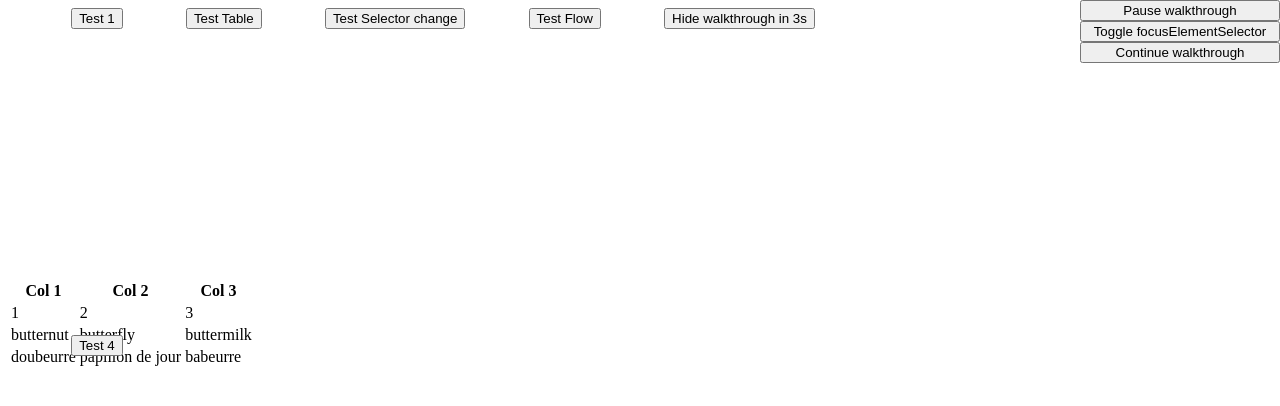
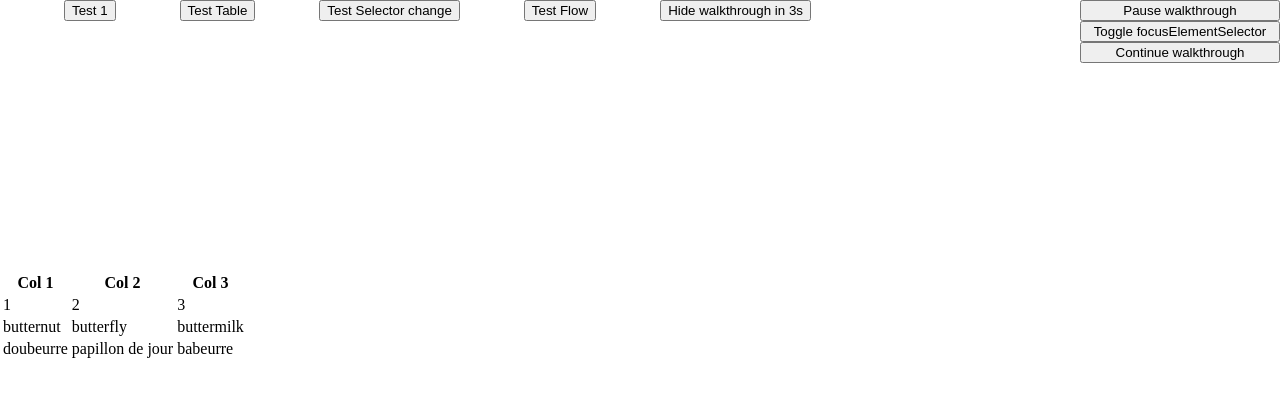
Before and after one commit to Harvest-Dev/ng-walkthrough, an Angular app: page / in a window 1280 px wide. Shown: the top 406 px of the page. Built offline with nearby package versions, Linux system fonts and the light colour scheme; what angular-walkthrough would draw is missing.

Commit message:
fix css rendering

```diff
--- a/src/app/app.component.css
+++ b/src/app/app.component.scss
@@ -1,13 +1,3 @@
-/deep/ {
-    html,
-    body {
-        height: 100%;
-        width: 100%;
-        padding: 0;
-        margin: 0;
-    }
-}
-
 .avalaible {
     position: fixed;
     top: 0;
--- a/src/app/app.component.ts
+++ b/src/app/app.component.ts
@@ -9,7 +9,7 @@ import {
 @Component({
   selector: 'app-root',
   templateUrl: './app.component.html',
-  styleUrls: ['./app.component.css']
+  styleUrls: ['./app.component.scss']
 })
 export class AppComponent {
   frenchText: WalkthroughText = {
--- a/src/styles.css
+++ b/src/styles.css
@@ -1 +1,7 @@
-/* You can add global styles to this file, and also import other style files */
+html,
+body {
+    height: 100%;
+    width: 100%;
+    padding: 0;
+    margin: 0;
+}
```
